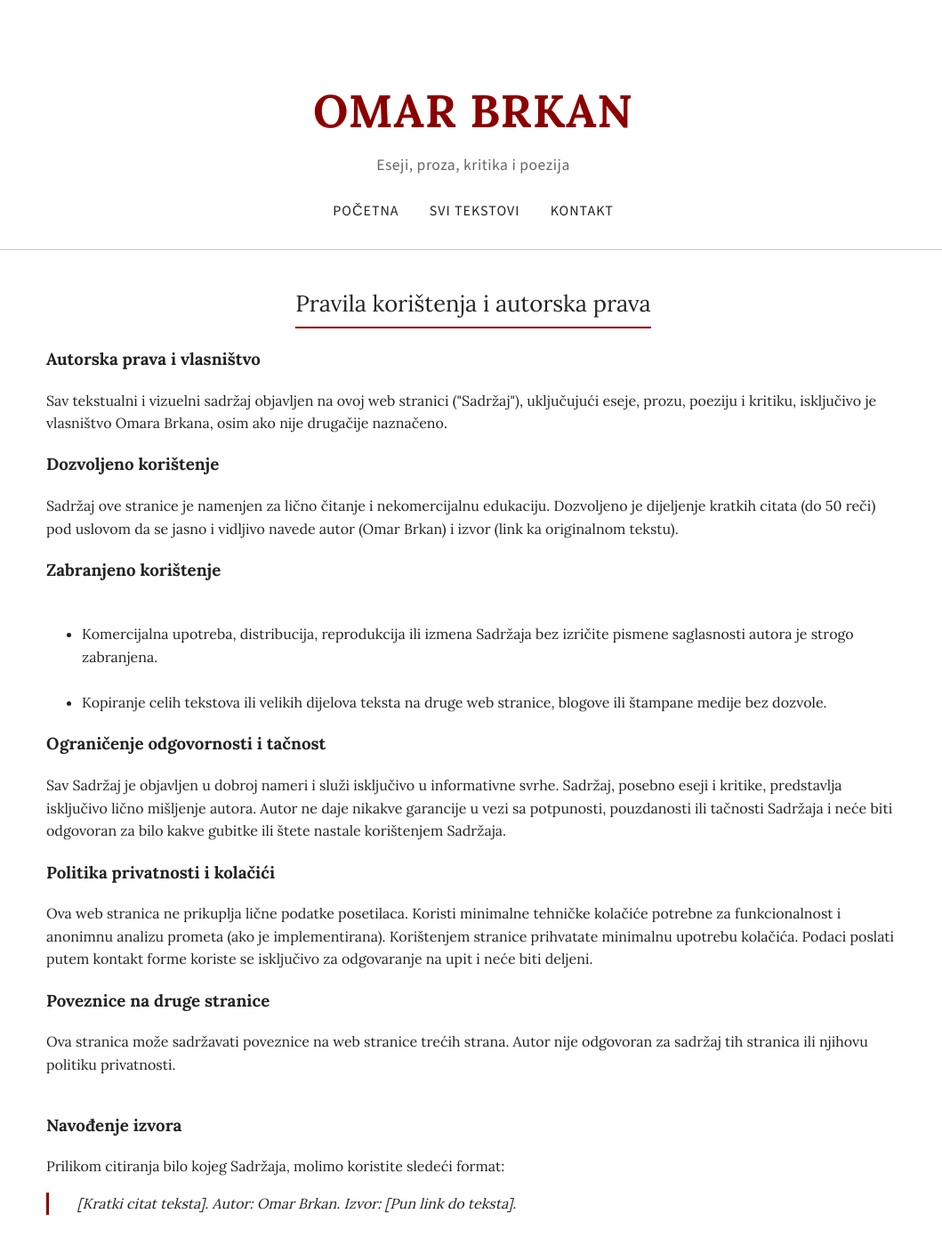
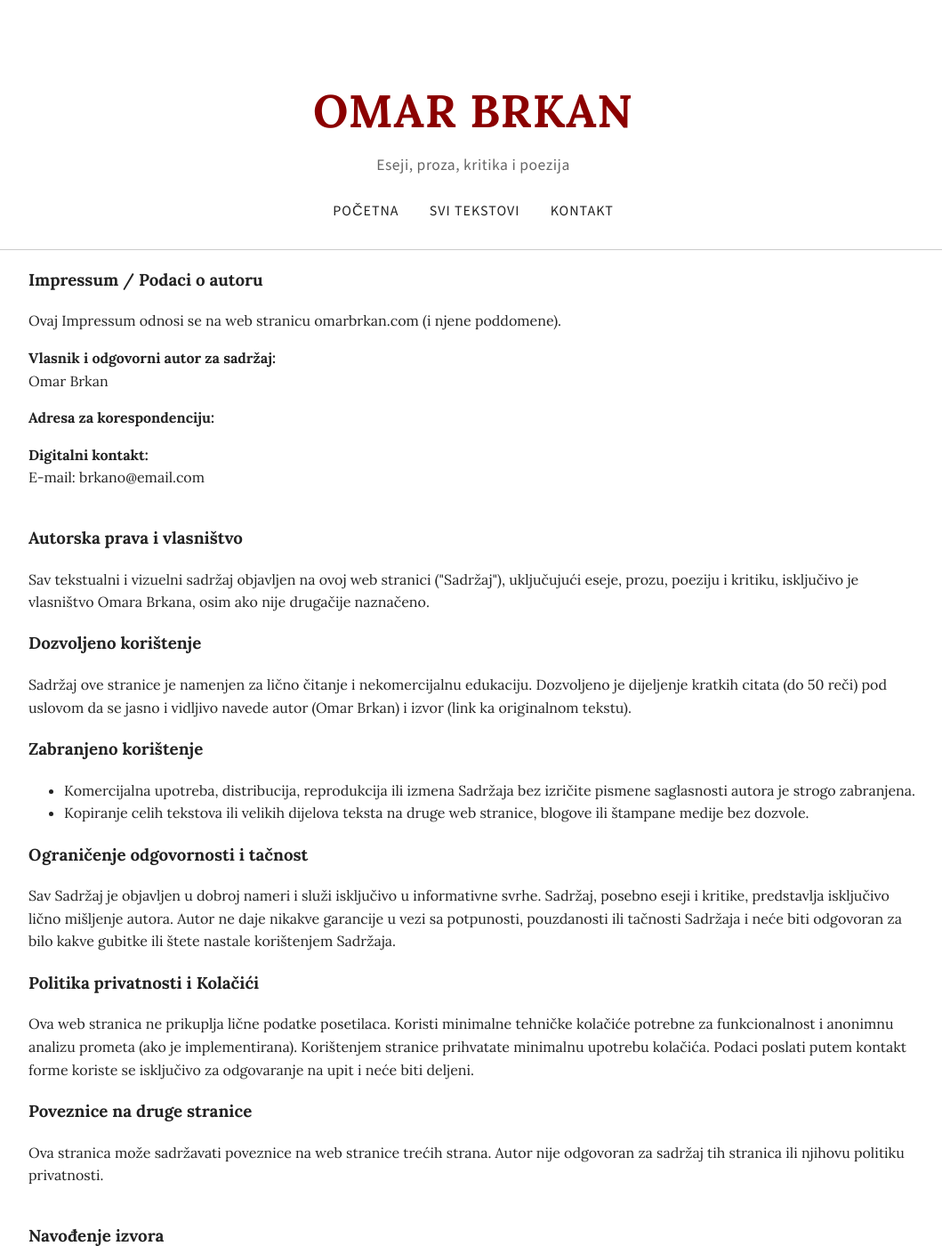
Before and after one commit to omarbrkan/omarbrkan.github.io, a Jekyll site: the page built from pravila.html, in a window 1280 px wide and 1400 px high. Shown: the whole window at 89% size, without its empty margins (108-1167 px from the left). Built offline with Jekyll 4.4.1, drawn with Linux system fonts in a browser that asks for light colours.

Commit message:
Update pravila.html

```diff
--- a/pravila.html
+++ b/pravila.html
@@ -1,10 +1,21 @@
 ---
-layout: page
-title: Pravila korištenja i autorska prava
+layout: default
+title: Pravila korištenja i Autorska Prava
 permalink: /pravila
 ---
 
-<h3>Autorska prava i vlasništvo</h3>
+<div class="content-wrapper">
+
+    <h3>Impressum / Podaci o autoru</h3>
+    <p>Ovaj Impressum odnosi se na web stranicu omarbrkan.com (i njene poddomene).</p>
+    <p><strong>Vlasnik i odgovorni autor za sadržaj:</strong><br>
+    Omar Brkan</p>
+    <p><strong>Adresa za korespondenciju:</strong><br>
+    </p>
+    <p><strong>Digitalni kontakt:</strong><br>
+    E-mail: brkano@email.com</p>
+
+    <h3 style="margin-top: 40px;">Autorska prava i vlasništvo</h3>
     <p>Sav tekstualni i vizuelni sadržaj objavljen na ovoj web stranici ("Sadržaj"), uključujući eseje, prozu, poeziju i kritiku, isključivo je vlasništvo Omara Brkana, osim ako nije drugačije naznačeno.</p>
 
     <h3>Dozvoljeno korištenje</h3>
@@ -19,8 +30,9 @@
     <h3>Ograničenje odgovornosti i tačnost</h3>
     <p>Sav Sadržaj je objavljen u dobroj nameri i služi isključivo u informativne svrhe. Sadržaj, posebno eseji i kritike, predstavlja isključivo lično mišljenje autora. Autor ne daje nikakve garancije u vezi sa potpunosti, pouzdanosti ili tačnosti Sadržaja i neće biti odgovoran za bilo kakve gubitke ili štete nastale korištenjem Sadržaja.</p>
 
-<h3>Politika privatnosti i kolačići</h3>
+    <h3>Politika privatnosti i Kolačići</h3>
     <p>Ova web stranica ne prikuplja lične podatke posetilaca. Koristi minimalne tehničke kolačiće potrebne za funkcionalnost i anonimnu analizu prometa (ako je implementirana). Korištenjem stranice prihvatate minimalnu upotrebu kolačića. Podaci poslati putem kontakt forme koriste se isključivo za odgovaranje na upit i neće biti deljeni.</p>
+
 
     <h3>Poveznice na druge stranice</h3>
     <p>Ova stranica može sadržavati poveznice na web stranice trećih strana. Autor nije odgovoran za sadržaj tih stranica ili njihovu politiku privatnosti.</p>
@@ -30,3 +42,5 @@
     <blockquote style="border-left: 3px solid var(--accent-color); padding-left: 15px; margin-left: 0; font-style: italic;">
         [Kratki citat teksta]. Autor: Omar Brkan. Izvor: [Pun link do teksta].
     </blockquote>
+
+</div>
```
Lines whose indentation alone changed are shown as unchanged.
